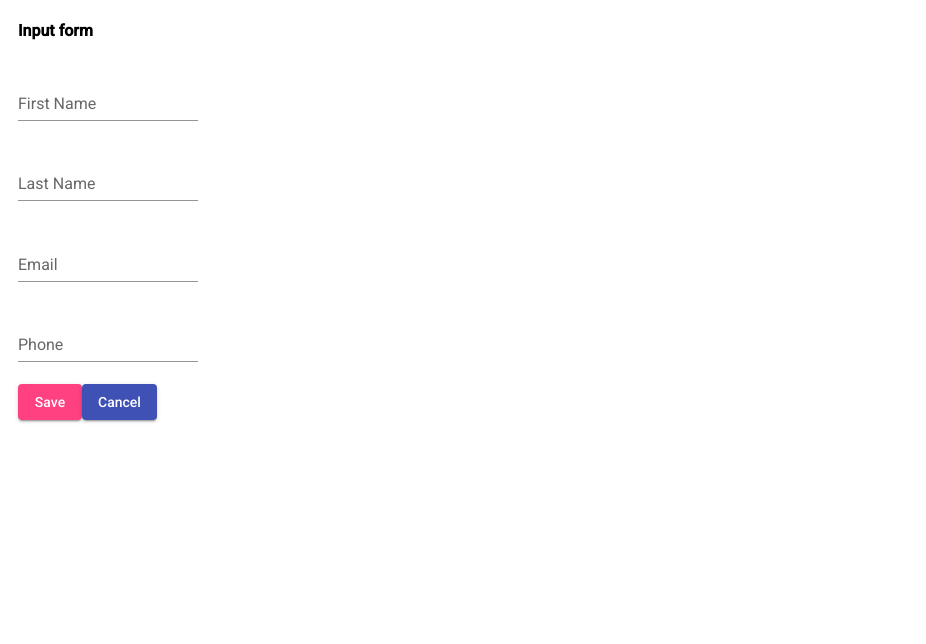
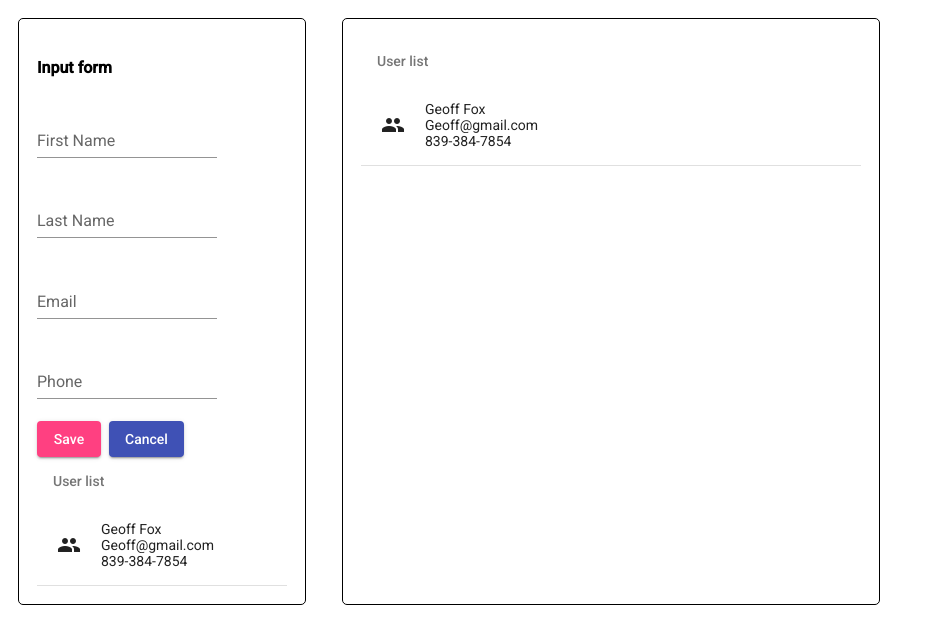
Before and after one commit to FoxGeoff/TestFormAngularRev3, an Angular app: page / in a window 1280 px wide. Shown: the top 644 px of the page, without its empty margins (0-926 px from the left). Built offline with nearby package versions, Linux system fonts and the light colour scheme.

Commit message:
Dashboard layout

```diff
--- a/src/app/dashboard/dashboard.component.css
+++ b/src/app/dashboard/dashboard.component.css
@@ -1,4 +1,21 @@
 .container {
   margin: 18px;
   width: 100%;
+  max-width: 250px;
+  min-width: 200px;
+  border: 1px;
+  border-style: solid;
+  padding: 18px;
+  border-radius: 5px;
  }
+
+ .container-table {
+  margin: 18px;
+  width: 100%;
+  max-width: 500px;
+  min-width: 400px;
+  border: 1px;
+  border-style: solid;
+  padding: 18px;
+  border-radius: 5px;
+ }
--- a/src/app/dashboard/dashboard.component.html
+++ b/src/app/dashboard/dashboard.component.html
@@ -1,3 +1,4 @@
+<div class="desktop" fxLayout="row" fxLayoutGap="18px">
 <div class="container">
   <h4>Input form</h4>
   <div class="form">
@@ -25,9 +26,39 @@
         <input matInput [(ngModel)]="phone" name="phone" />
       </mat-form-field>
     </div>
-    <button mat-raised-button color="accent" (click)="onAddUser()">Save</button>
-    <button mat-raised-button color="primary" (click)="onCancel()">
-      Cancel
-    </button>
-  </div>
+    <div class="row" fxLayoutGap="8px">
+      <button mat-raised-button color="accent" (click)="onAddUser()">
+        Save
+      </button>
+      <button mat-raised-button color="primary" (click)="onCancel()">
+        Cancel
+      </button>
+    </div>
+  </div> <!-- end of form  -->
+
+  <mat-list>
+    <div mat-subheader>User list</div>
+    <mat-list-item>
+      <mat-icon mat-list-icon>people</mat-icon>
+      <div mat-line style="color: 'blue'"></div>
+      <div mat-line>Geoff Fox</div>
+      <div mat-line>Geoff@gmail.com</div>
+      <div mat-line>839-384-7854</div>
+    </mat-list-item>
+    <mat-divider></mat-divider>
+  </mat-list>
 </div>
+<div class="container-table">
+  <mat-list>
+    <div mat-subheader>User list</div>
+    <mat-list-item>
+      <mat-icon mat-list-icon>people</mat-icon>
+      <div mat-line style="color: 'blue'"></div>
+      <div mat-line>Geoff Fox</div>
+      <div mat-line>Geoff@gmail.com</div>
+      <div mat-line>839-384-7854</div>
+    </mat-list-item>
+    <mat-divider></mat-divider>
+  </mat-list>
+</div>
+</div>
```
Also changed, not shown: 1 other file (tests, documents, lock files or other folders).
